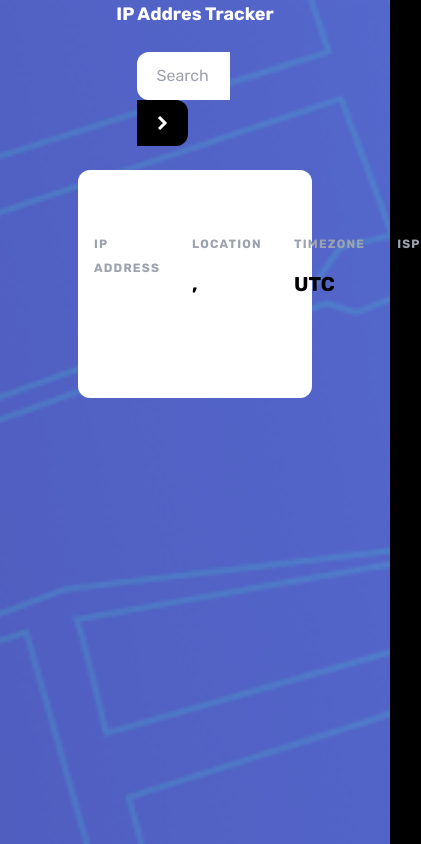
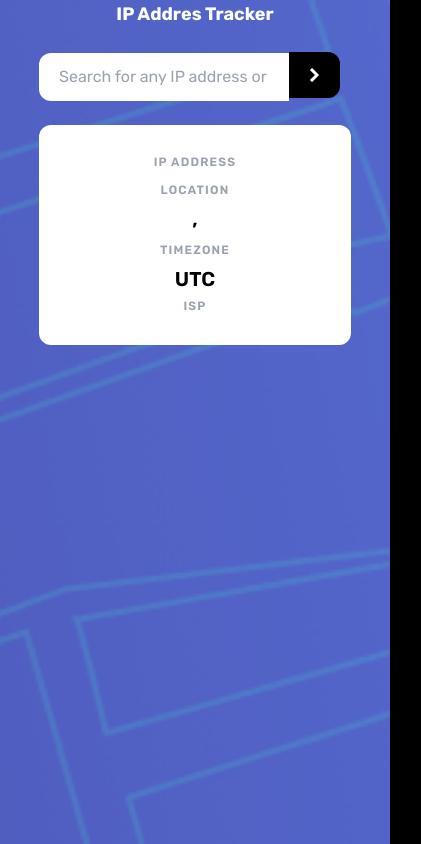
Before and after one commit to AleandroSm/ip-tracker-address, a React (Vite) app: page / in a window 390 px wide. Shown: the whole page, 421 px wide, since content can reach past the window. Built offline with nearby package versions, Linux system fonts and the light colour scheme; no server answers.

Commit message:
add responsive design

```diff
--- a/src/components/Card.jsx
+++ b/src/components/Card.jsx
@@ -4,26 +4,26 @@ export const Card = ({ip,city,region,asn,timeZone,isp}) => {
 
 
     return (
-        <div className="relative left-0 right-0 mx-auto z-10 flex justify-around mt-6 w-[60%] px-4 py-16 font-bold rounded-xl bg-white">
-            <div className="mr-auto">
-                <span className="text-gray-400 align-text-top text-xs tracking-widest">IP ADDRESS</span>
-                <p className="text-xl mt-3">{ip}</p>
+        <div className="relative left-0 right-0 mx-auto z-10 flex flex-col md:flex-row md:justify-around mt-6 w-[80%] md:w-[60%] px-4 py-6 md:py-16 font-semibold rounded-xl bg-white">
+            <div className="text-center md:text-start md:mr-auto">
+                <span className="text-gray-400 md:align-text-top text-xs tracking-widest">IP ADDRESS</span>
+                <p className="text-xl mt-1 md:mt-3">{ip}</p>
             </div>
             <hr />
-            <div className="mr-auto ml-8">
-                <span className="text-gray-400 align-text-top text-xs tracking-widest">LOCATION</span>
-                <p className="text-xl mt-3">{city},{region}</p>
-                <p className="text-xl mt-3">{asn}</p>
+            <div className="text-center md:text-start md:mr-auto md:ml-8">
+                <span className="text-gray-400 md:align-text-top text-xs tracking-widest">LOCATION</span>
+                <p className="text-xl mt-1 md:mt-3">{city},{region}</p>
+                <p className="text-xl mt-1 md:mt-3">{asn}</p>
             </div>
             <hr />
-            <div className="mr-auto ml-8">
-                <span className="text-gray-400 align-text-top text-xs tracking-widest">TIMEZONE</span>
-                <p className="text-xl mt-3">UTC {timeZone}</p>
+            <div className="text-center md:text-start md:mr-auto md:ml-8">
+                <span className="text-gray-400 md:align-text-top text-xs tracking-widest">TIMEZONE</span>
+                <p className="text-xl mt-1 md:mt-3">UTC {timeZone}</p>
             </div>
             <hr />
-            <div className="mr-auto ml-8">
-                <span className="text-gray-400 inline-block align-text-top text-xs tracking-widest">ISP</span>
-                <p className="text-xl mt-3">{isp}</p>
+            <div className="text-center md:text-start md:mr-auto md:ml-8 ">
+                <span className="text-gray-400 inline-block md:align-text-top text-xs tracking-widest">ISP</span>
+                <p className="text-xl mt-1 md:mt-3">{isp}</p>
             </div>
         </div>
     )
--- a/src/components/Search.jsx
+++ b/src/components/Search.jsx
@@ -6,7 +6,7 @@ export const Search = ({getTarget}) => {
     const [err,setErr] = useState("")
 
     return (
-        <form className='relative w-[30%]' onSubmit={(e) => getTarget(e,setErr)}>
+        <form className='relative w-[80%] md:w-[30%]' onSubmit={(e) => getTarget(e,setErr)}>
         <div className="w-full">
             {err && <p className='text-red-600'>{err}</p>}
             <input
--- a/src/index.css
+++ b/src/index.css
@@ -13,3 +13,12 @@ hr{
  color:#000;
  background-color: rgb(156 163 175);
 }
+
+@media (max-width: 640px){
+    hr{
+        display: none;
+    }
+    .leaflet-top, .leaflet-left{
+        display: none;
+    }
+}
```
